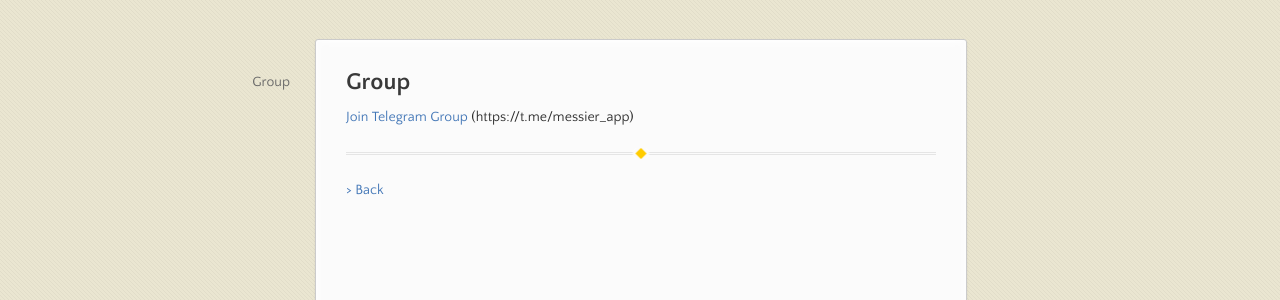
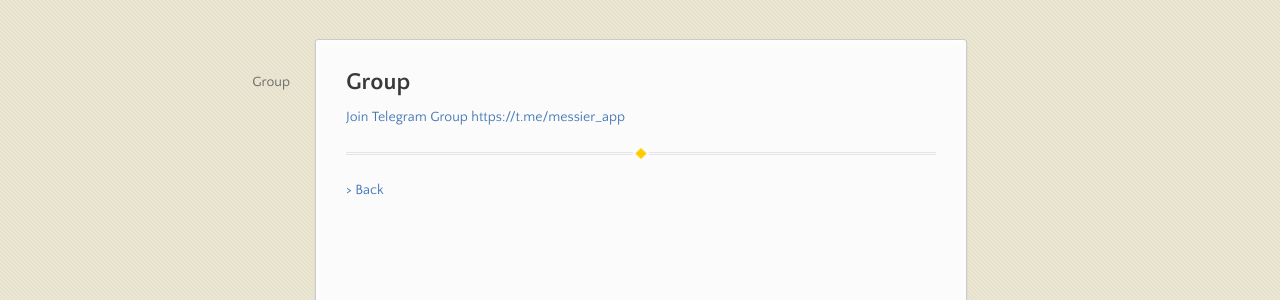
Before and after one commit to messier-app/website, a Jekyll site: the page built from group.md, in a window 1280 px wide. Shown: the part 151-451 px from the top of the page. Built offline with Jekyll 4.4.1, drawn with Linux system fonts in a browser that asks for light colours; our own code applies the rules of GitHub Pages for plain Markdown files.

```diff
--- a/group.md
+++ b/group.md
@@ -5,7 +5,7 @@ layout: default
 ## Group
 
 
-[Join Telegram Group](https://t.me/messier_app) (https://t.me/messier_app)
+[Join Telegram Group https://t.me/messier_app](https://t.me/messier_app)
 
 
 ---
```
